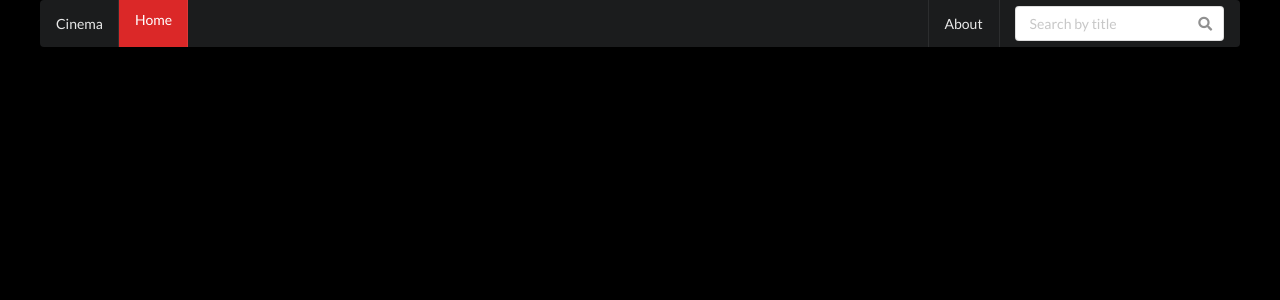
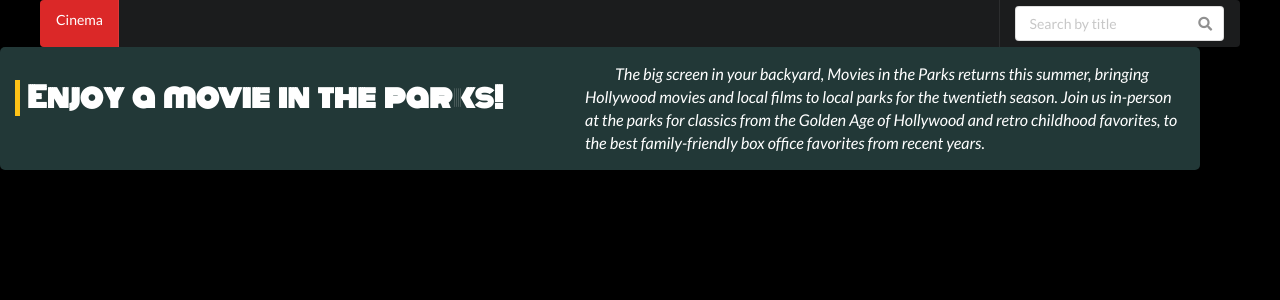
Before and after one commit to Luka7711/Cinematica, a React (Create React App) app: page /about in a window 1280 px wide. Shown: the top 300 px of the page. Built offline with nearby package versions, Linux system fonts and the light colour scheme.

Commit message:
added category list btns

```diff
--- a/public/index.html
+++ b/public/index.html
@@ -14,7 +14,10 @@
     <link rel="preconnect" href="https://fonts.googleapis.com">
 <link rel="preconnect" href="https://fonts.gstatic.com" crossorigin>
 <link href="https://fonts.googleapis.com/css2?family=Lato:ital,wght@0,400;1,300&display=swap" rel="stylesheet">
-    <!--
+<link rel="preconnect" href="https://fonts.googleapis.com">
+<link rel="preconnect" href="https://fonts.gstatic.com" crossorigin>
+<link href="https://fonts.googleapis.com/css2?family=Monoton&display=swap" rel="stylesheet">
+<!--
       manifest.json provides metadata used when your web app is installed on a
       user's mobile device or desktop. See https://developers.google.com/web/fundamentals/web-app-manifest/
     -->
--- a/src/components/About/About.js
+++ b/src/components/About/About.js
@@ -2,25 +2,22 @@ import React, { useState, useEffect } from "react";
 import "./module.about.css";
 
 const About = () => {
-  const options = ["home", "about", "signup", "others"];
-  const [active, setActive] = useState(true);
-
-  let links = options.map((item, i) => {
-    return <li key={i}>{item}</li>;
-  });
-
   return (
-    <div className="about">
-      <ul className="main-select">
-        <li>
-          Dropdown
-          <i
-            onClick={() => setActive(!active)}
-            className="angle down icon dropdown-icon"
-          ></i>
-        </li>
-        <ul className={active ? "hide" : "show"}>{links}</ul>
-      </ul>
+    <div className="about-container">
+      <div>
+        <h1 className="category-title about-header">
+          Enjoy a movie in the parks!
+        </h1>
+      </div>
+      <div className="summary-container">
+        <p>
+          The big screen in your backyard, Movies in the Parks returns this
+          summer, bringing Hollywood movies and local films to local parks for
+          the twentieth season. Join us in-person at the parks for classics from
+          the Golden Age of Hollywood and retro childhood favorites, to the best
+          family-friendly box office favorites from recent years.
+        </p>
+      </div>
     </div>
   );
 };
--- a/src/components/About/module.about.css
+++ b/src/components/About/module.about.css
@@ -0,0 +1,27 @@
+.about-container {
+  width: 1200px;
+  margin-bottom: 50px;
+  color: #fff;
+  background-color: #223837;
+  padding: 15px;
+  border-radius: 5px;
+  display: flex;
+  align-items: center;
+  justify-content: space-between;
+}
+
+.about-header {
+  font-family: "Monoton";
+  word-spacing: 5px;
+  margin-bottom: 20px !important;
+}
+
+.summary-container {
+  width: 600px;
+}
+
+.summary-container p {
+  font-size: 0.9em;
+  text-indent: 30px;
+  font-style: italic;
+}
--- a/src/components/App.js
+++ b/src/components/App.js
@@ -5,6 +5,7 @@ import Navigation from "./Navigation/Navigation";
 import Detail from "./Movie/Details/Detail";
 import "./module.app.css";
 import { BrowserRouter as Router, Route, Switch } from "react-router-dom";
+import Footer from "./Footer/Footer";
 
 class App extends React.Component {
   render() {
@@ -23,6 +24,7 @@ class App extends React.Component {
             <About />
           </Route>
         </Switch>
+        <Footer />
       </Router>
     );
   }
--- /dev/null
+++ b/src/components/Footer/Footer.js
@@ -0,0 +1,15 @@
+import React from "react";
+import "./module.footer.css";
+
+const Footer = () => {
+  return (
+    <footer>
+      <ul>
+        <li>Hello</li>
+        <li>World</li>
+      </ul>
+    </footer>
+  );
+};
+
+export default Footer;
--- /dev/null
+++ b/src/components/Footer/module.footer.css
@@ -0,0 +1,3 @@
+footer {
+  height: 300px;
+}
--- a/src/components/Movie/List/Btns.js
+++ b/src/components/Movie/List/Btns.js
@@ -4,21 +4,27 @@ const Btns = ({ pages, changeCurrentPage, currentPage }) => {
   let forRender = [];
   for (let i = 1; i <= pages; i++) {
     let element = (
-      <div
-        onClick={() => changeCurrentPage(i)}
-        key={i}
-        style={{ border: "1px solid #eee", width: "100px", padding: "10px" }}
-      >
-        <div>{i}</div>
-      </div>
+      <button onClick={() => changeCurrentPage(i)} key={i}>
+        {i}
+      </button>
     );
     forRender.push(element);
   }
   return (
-    <div>
-      <button onClick={() => changeCurrentPage(currentPage - 1)}>Prev</button>
+    <div className="btn-container">
+      <button
+        className="btn-main btn-left"
+        onClick={() => changeCurrentPage(currentPage - 1)}
+      >
+        Back
+      </button>
       {forRender}
-      <button onClick={() => changeCurrentPage(currentPage + 1)}>Next</button>
+      <button
+        className="btn-main btn-right"
+        onClick={() => changeCurrentPage(currentPage + 1)}
+      >
+        Forward
+      </button>
     </div>
   );
 };
--- /dev/null
+++ b/src/components/Movie/List/Category.js
@@ -0,0 +1,37 @@
+import React, { useState } from "react";
+
+const Category = () => {
+  const [currentCategory, setCurrentCategory] = useState(null);
+  const categories = [
+    "Action",
+    "Adventure",
+    "Animation",
+    "Comedy",
+    "Crime",
+    "Drama",
+    "Fantasy",
+    "Family",
+    "Musical",
+    "Music",
+    "Romance",
+    "Sci-Fi",
+  ];
+
+  let listOfCategories = categories.map((categ, i) => {
+    return (
+      <button onClick={() => setCurrentCategory(categ)} key={i}>
+        {" "}
+        {categ}
+      </button>
+    );
+  });
+
+  return (
+    <div className="category-box">
+      <h1 className="category-title">Categories</h1>
+      <div class="category-list">{listOfCategories}</div>
+    </div>
+  );
+};
+
+export default Category;
--- a/src/components/Movie/List/List.js
+++ b/src/components/Movie/List/List.js
@@ -4,13 +4,14 @@ import "./module.list.css";
 import { useHistory } from "react-router-dom";
 import Page from "./Page";
 import Btns from "./Btns";
+import About from "../../About/About";
 
 const List = () => {
   const [movies, setMovies] = useState([]);
   const [pages, setPages] = useState(0);
   const [currentList, setCurrentList] = useState([]);
   const [currentPage, setCurrentPage] = useState(1);
-  const moviesPerPage = 5;
+  const moviesPerPage = 6;
   let history = useHistory();
 
   useEffect(() => {
@@ -71,8 +72,8 @@ const List = () => {
   };
 
   return (
-    <div className="movielist-container">
-      <div className="movielist">
+    <div className="main-page">
+      <About />
       <Page currentList={currentList} />
       <Btns
         pages={pages}
@@ -80,7 +81,6 @@ const List = () => {
         currentPage={currentPage}
       />
     </div>
-    </div>
   );
 };
 
--- a/src/components/Movie/List/Page.js
+++ b/src/components/Movie/List/Page.js
@@ -1,15 +1,28 @@
 import React, { useState, useEffect } from "react";
+import Category from "./Category";
+import { useHistory } from "react-router-dom";
 
 const Page = ({ currentList }) => {
+  let history = useHistory();
   const list = currentList.map((movie) => {
     return (
-      <div key={movie.event.title}>
-        <div>{movie.event.title}</div>
-        <img src={movie.details.title.image.url} style={{ width: "150px" }} />
+      <div
+        onClick={() => history.push(`details/${movie._id}`)}
+        key={movie.event.title}
+        className="image-container"
+      >
+        <img src={movie.details.title.image.url} style={{ width: "100%" }} />
       </div>
     );
   });
-  return <div>{list}</div>;
+  return (
+    <div className="movielist-container">
+      <div className="movielist">
+        <div className="movie-box">{list}</div>
+      </div>
+      <Category />
+    </div>
+  );
 };
 
 export default Page;
--- a/src/components/Movie/List/module.list.css
+++ b/src/components/Movie/List/module.list.css
@@ -1,17 +1,59 @@
-.movielist-container {
-  background-color: #2c2c2c;
+.main-page {
   max-width: 1200px;
   margin: 50px auto;
 }
+.movielist-container {
+  display: flex;
+  flex-wrap: wrap;
+  flex-direction: row;
+}
+
 .movielist {
-  padding-top: 50px;
+  width: 850px;
+}
+
+.movie-box {
   display: grid;
-  grid-template-columns: 200px 200px 200px 200px;
+  grid-template-columns: 220px 220px 220px;
   grid-template-rows: auto;
-  grid-gap: 40px;
-  justify-content: center;
+  grid-gap: 50px;
 }
 
 .poster {
   width: 100%;
 }
+
+.category-box {
+  padding: 10px;
+  color: #eee;
+  width: 350px;
+  background-color: #1b1c1d;
+  height: 70vh;
+}
+
+.btn-main {
+  background-color: red;
+  color: #eee;
+  border: none;
+  border-radius: 2px;
+}
+
+.btn-main:hover {
+  background-color: rgb(182, 7, 7);
+  cursor: pointer;
+}
+
+.btn-container {
+  margin: 0 auto;
+  width: 600px;
+  display: flex;
+  flex-direction: row;
+  margin-top: 30px;
+}
+.btn-left {
+  margin-right: 10px;
+}
+
+.btn-right {
+  margin-left: 10px;
+}
--- a/src/components/Navigation/Links/LinkItems.js
+++ b/src/components/Navigation/Links/LinkItems.js
@@ -5,16 +5,10 @@ import { Link } from "react-router-dom";
 const LinkItems = () => {
   return (
     <Fragment>
-      <Link to="/" className="item">
+      <Link to="/" className="active red item">
         Cinema
       </Link>
-      <Link to="/" className="active red item">
-        Home
-      </Link>
       <div className="right menu">
-        <Link to="/about" className="item">
-          About
-        </Link>
         <Search />
       </div>
     </Fragment>
```
Lines whose indentation alone changed are shown as unchanged.
